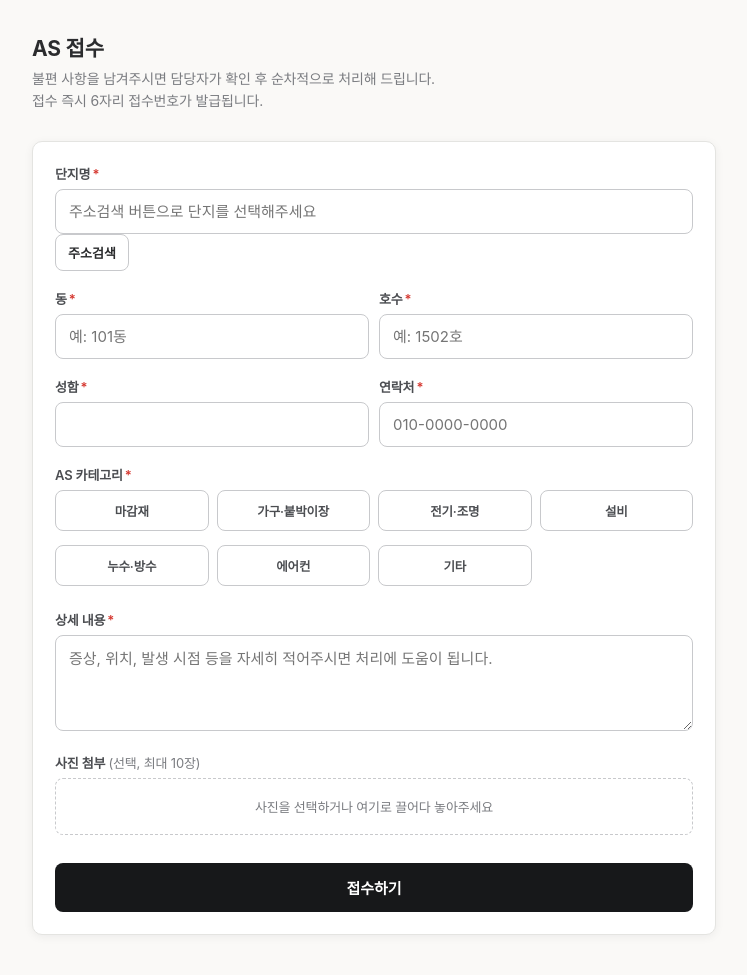
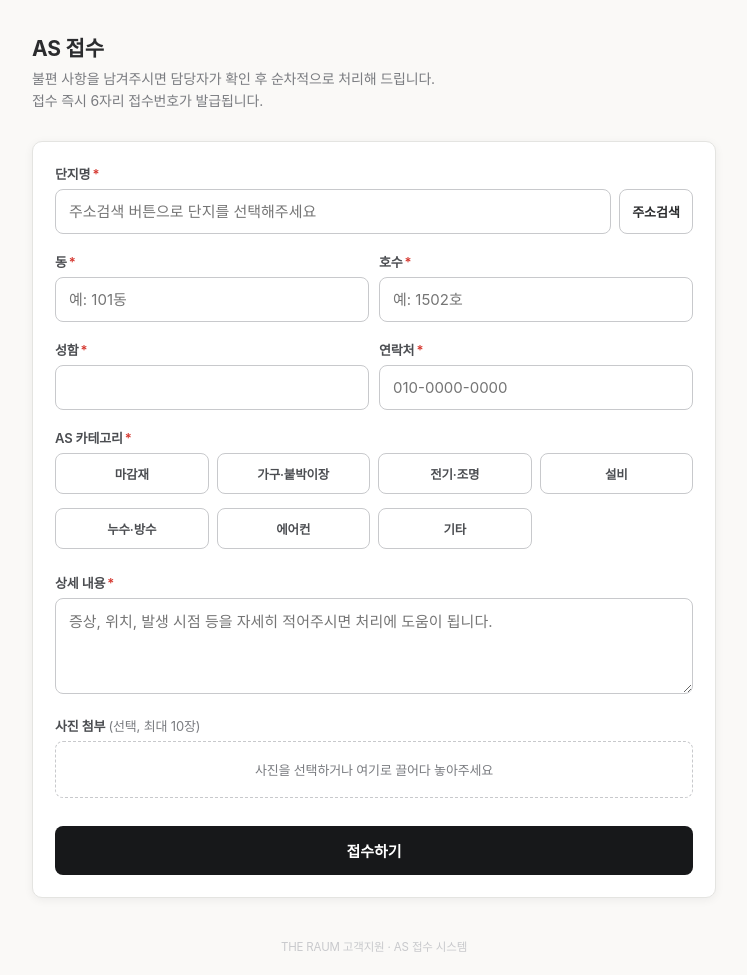
Before and after one commit to hj0611/theraum-as-system, a Flask app: page / in a window 1280 px wide. Shown: the part 74-1049 px from the top of the page, without its empty margins (266-1013 px from the left). After the commit the page ends 1026 px from the top, so only its background shows below. Run offline with Flask 3, Linux system fonts and the light colour scheme; parts of the project's set-up code (start-up, migrations or seed data) failed here and were passed over; some libraries are stand-ins or nearby versions; some web fonts are replaced.

Commit message:
Add files via upload

```diff
--- a/static/css/style.css
+++ b/static/css/style.css
@@ -159,6 +159,11 @@ textarea { resize: vertical; min-height: 96px; line-height: 1.5; }
 @media (max-width: 480px) {
   .category-grid { grid-template-columns: repeat(3, 1fr); }
 }
+
+.address-search-row { display: flex; gap: 8px; }
+.address-search-row input { flex: 1; min-width: 0; }
+.address-search-row .btn { flex: 0 0 auto; white-space: nowrap; }
+.input-readonly { background: var(--raum-gray-100); cursor: pointer; }
 
 .file-drop {
   border: 1.5px dashed var(--raum-gray-300);
```
